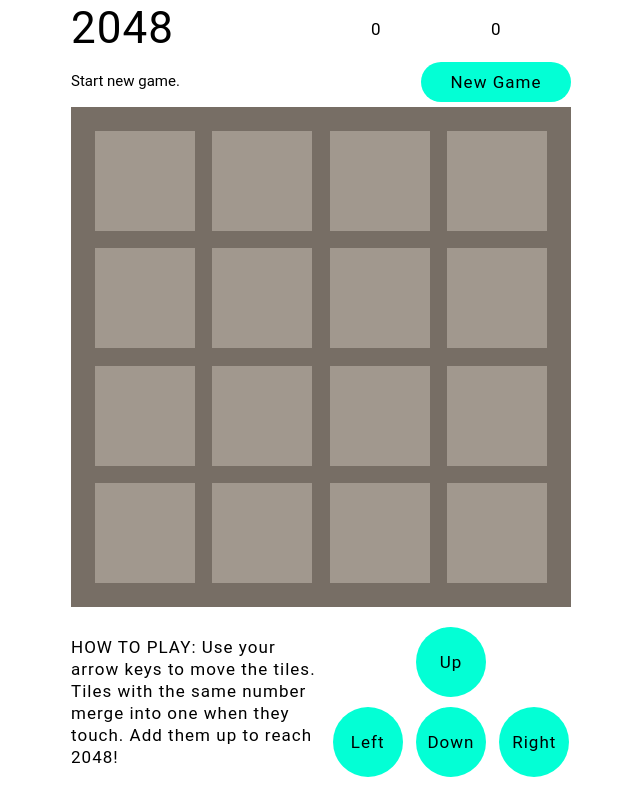
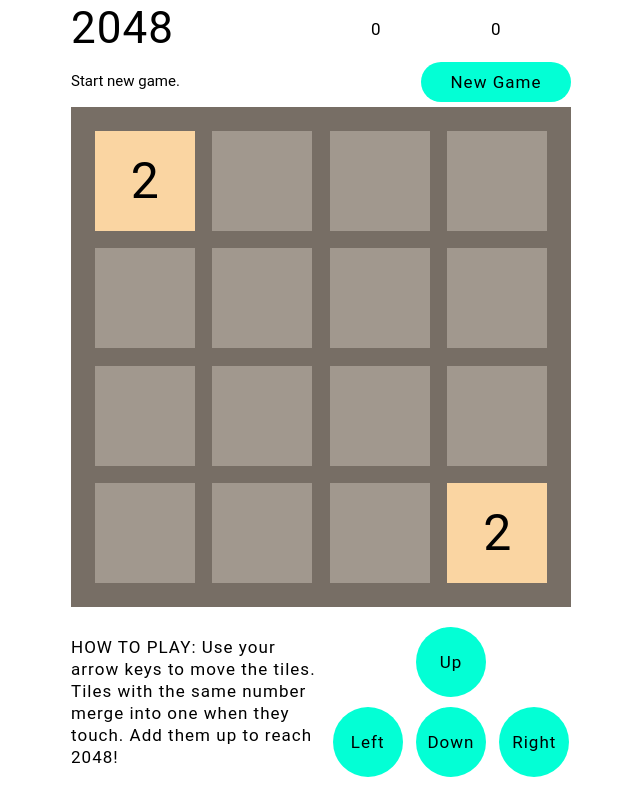
Before and after one commit to I-vasilich-I/react-game, a React app: page / in a window 1280 px wide. Shown: the whole page, without its empty margins (319-959 px from the left). Built offline with nearby package versions, Linux system fonts and the light colour scheme.

Commit message:
feat: initial board, adding 2 or 4 on moves

```diff
--- a/src/modules/App.jsx
+++ b/src/modules/App.jsx
@@ -1,19 +1,20 @@
-import React, { useState, useEffect } from 'react';
+import React, { useState } from 'react';
 import Board from './Board';
 import Header from './Header';
 import Footer from './Footer';
+import { getInitialBoardArray } from './utils/helpers';
 
 const App = () => {
-  const [board, setBoard] = useState([...Array(16).keys()].map(() => 0));
+  const [board, setBoard] = useState(getInitialBoardArray());
 
   return (
     <div className="App">
       <h1 className="hidden">2048</h1>
       <Header />
-      <Board board={board}/>
+      <Board board={board} setBoard={setBoard} />
       <Footer board={board} setBoard={setBoard} />
     </div>
   );
-}
+};
 
 export default App;
--- a/src/modules/Board.jsx
+++ b/src/modules/Board.jsx
@@ -1,15 +1,12 @@
+/* eslint-disable react/prop-types */
 import React from 'react';
-import { useState } from 'react';
-
 
 const Board = (props) => {
   const { board } = props;
-
-  const setValue = (id) => {
-    if (!id) return '';
-    if (id <= 11) return Math.pow(2, id);
-    return Math.pow(2, 11);
-  }
+  const setValue = (elem) => {
+    if (!elem) return '';
+    return elem;
+  };
 
   return (
     <main className="main">
@@ -22,8 +19,7 @@ const Board = (props) => {
         ))}
       </section>
     </main>
-  )
-
-}
+  );
+};
 
 export default Board;
--- a/src/modules/Footer.jsx
+++ b/src/modules/Footer.jsx
@@ -1,40 +1,45 @@
+/* eslint-disable react/prop-types */
 import React from 'react';
+import { getNewBoardArray } from './utils/helpers';
 
 const Footer = (props) => {
   const { board, setBoard } = props;
 
   const moveLeft = () => {
-    setBoard([...Array(16).keys()].map((elem) => elem = 2));
-  }
-  const moveUp = () => {
-    setBoard([...Array(16).keys()].map((elem) => elem = 4));
-  }
-  const moveRight = () => {
-    setBoard([...Array(16).keys()].map((elem) => elem = 6));
-  }
-  const moveDown = () => {
-    setBoard([...Array(16).keys()].map((elem) => elem = 8));
-  }
+    const newBoard = getNewBoardArray(board);
+    if (newBoard === -1) {
+      // should change that console.log later
+      console.log('array is full');
+      return;
+    }
+    setBoard(newBoard);
+  };
+  const moveUp = () => {};
+  const moveRight = () => {};
+  const moveDown = () => {};
 
   return (
     <footer className="footer">
-      <div className="footer__info">HOW TO PLAY: Use your arrow keys to move the tiles. Tiles with the same number merge into one when they touch. Add them up to reach 2048!</div>
+      <div className="footer__info">
+        HOW TO PLAY: Use your arrow keys to move the tiles. Tiles with the same number merge into
+        one when they touch. Add them up to reach 2048!
+      </div>
       <div className="button__container">
-        <button className="button button--arrow item-b" onClick={moveLeft}>
+        <button type="button" className="button button--arrow item-b" onClick={moveLeft}>
           Left
         </button>
-        <button className="button button--arrow item-a" onClick={moveUp}>
+        <button type="button" className="button button--arrow item-a" onClick={moveUp}>
           Up
         </button>
-        <button className="button button--arrow item-d" onClick={moveRight}>
+        <button type="button" className="button button--arrow item-d" onClick={moveRight}>
           Right
         </button>
-        <button className="button button--arrow item-c" onClick={moveDown}>
+        <button type="button" className="button button--arrow item-c" onClick={moveDown}>
           Down
         </button>
       </div>
     </footer>
-  )
-}
+  );
+};
 
 export default Footer;
--- /dev/null
+++ b/src/modules/utils/helpers.js
@@ -0,0 +1,20 @@
+const getArrayOfEmptySpotIds = (array) =>
+  array.map((elem, id) => (!elem ? id : -1)).filter((elem) => elem !== -1);
+
+const getRandomEmptySpotId = (Arraylength) => Math.floor(Math.random() * Math.floor(Arraylength));
+
+const getNewBoardArray = (array) => {
+  const newBoard = [...array];
+  const emptySpotsOnBoard = getArrayOfEmptySpotIds(array);
+  if (!emptySpotsOnBoard.length) return -1;
+  const number = Math.floor(Math.random() < 0.8 ? 2 : 4);
+  const spotId = getRandomEmptySpotId(emptySpotsOnBoard.length);
+  const id = emptySpotsOnBoard[spotId];
+  newBoard[id] = number;
+  return newBoard;
+};
+
+const getInitialBoardArray = () =>
+  getNewBoardArray(getNewBoardArray([...Array(16).keys()].map(() => 0)));
+
+export { getNewBoardArray, getInitialBoardArray };
```
Also changed, not shown: 2 other files (tests, documents, lock files or other folders).
